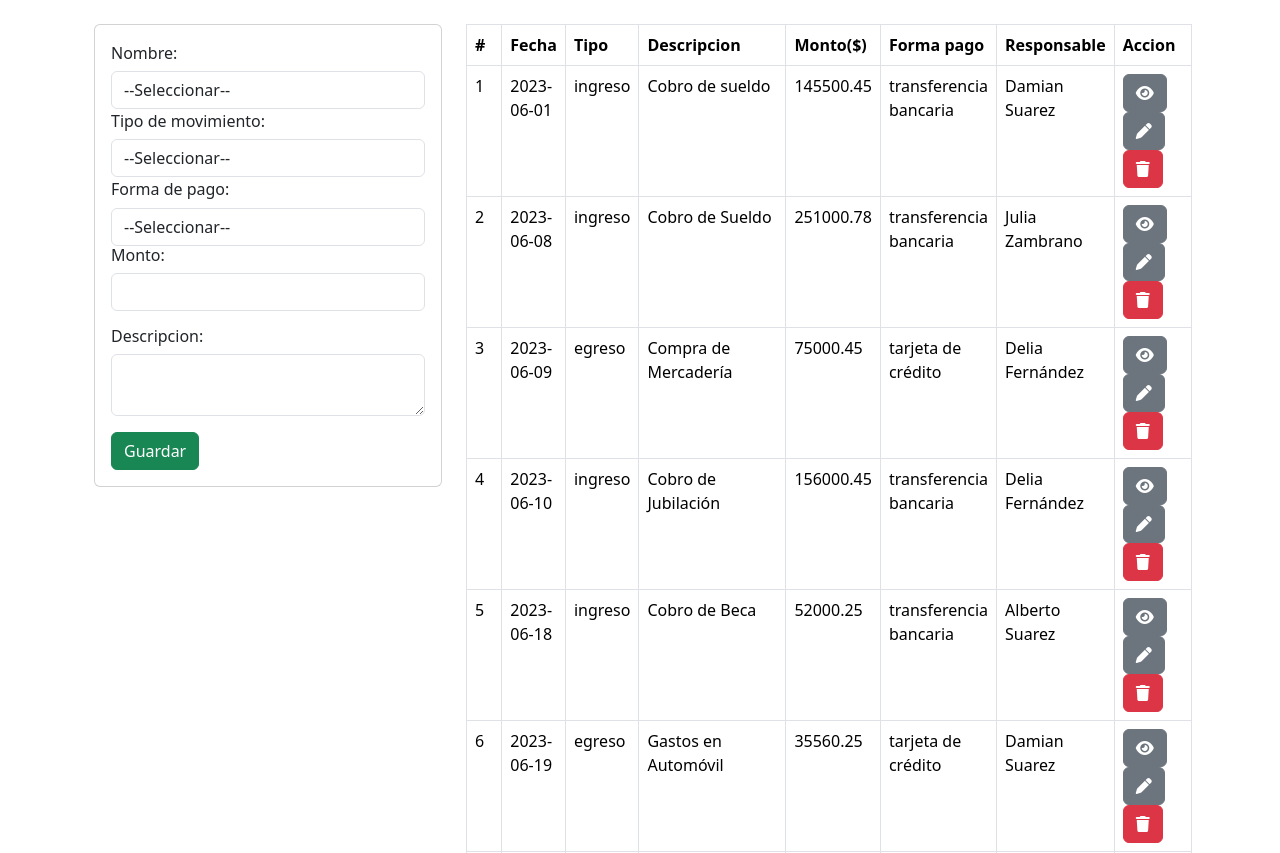
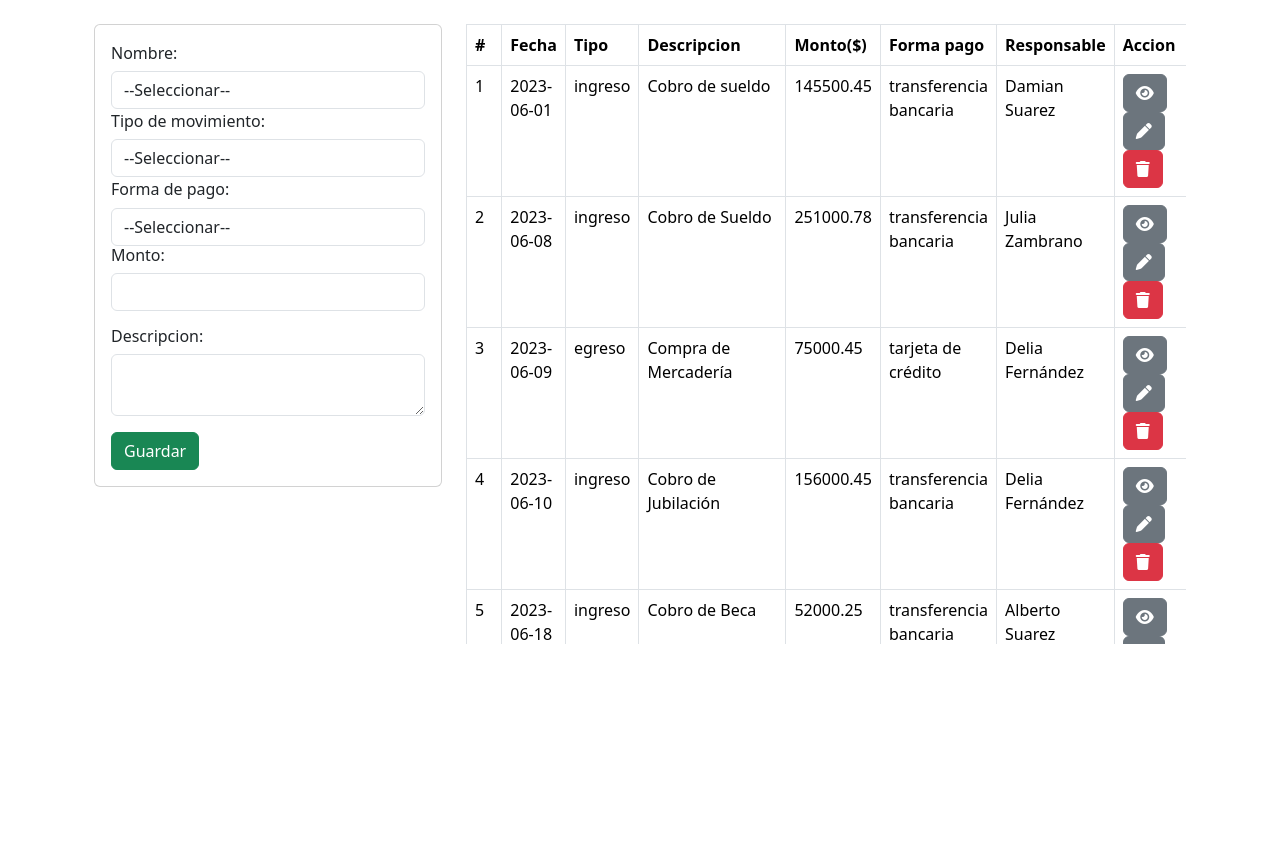
Before and after one commit to pelukasnice/TP-integrador-Argentina-Programa, a PHP site: page / in a window 1280 px wide. Shown: the part 56-909 px from the top of the page. After the commit the page ends 700 px from the top, so only its background shows below. Run offline with PHP 8.4, Linux system fonts and the light colour scheme; data comes from the database, SQL or seed files in the repository.

Commit message:
se le agrega overflow de bootstrap

```diff
--- a/index.php
+++ b/index.php
@@ -63,6 +63,7 @@
         </div>
 
         <div class="col-md-8">
+            <div class="table-responsive overflow-auto" style="max-height: 620px;">
                 <table class="table table-bordered">
                     <thead>
                         <tr>
@@ -118,6 +119,8 @@
                         <?php } ?>
                     </tbody>
                 </table>
+            <div>
+
         </div>
     </div>
 
```
Lines whose indentation alone changed are shown as unchanged.
